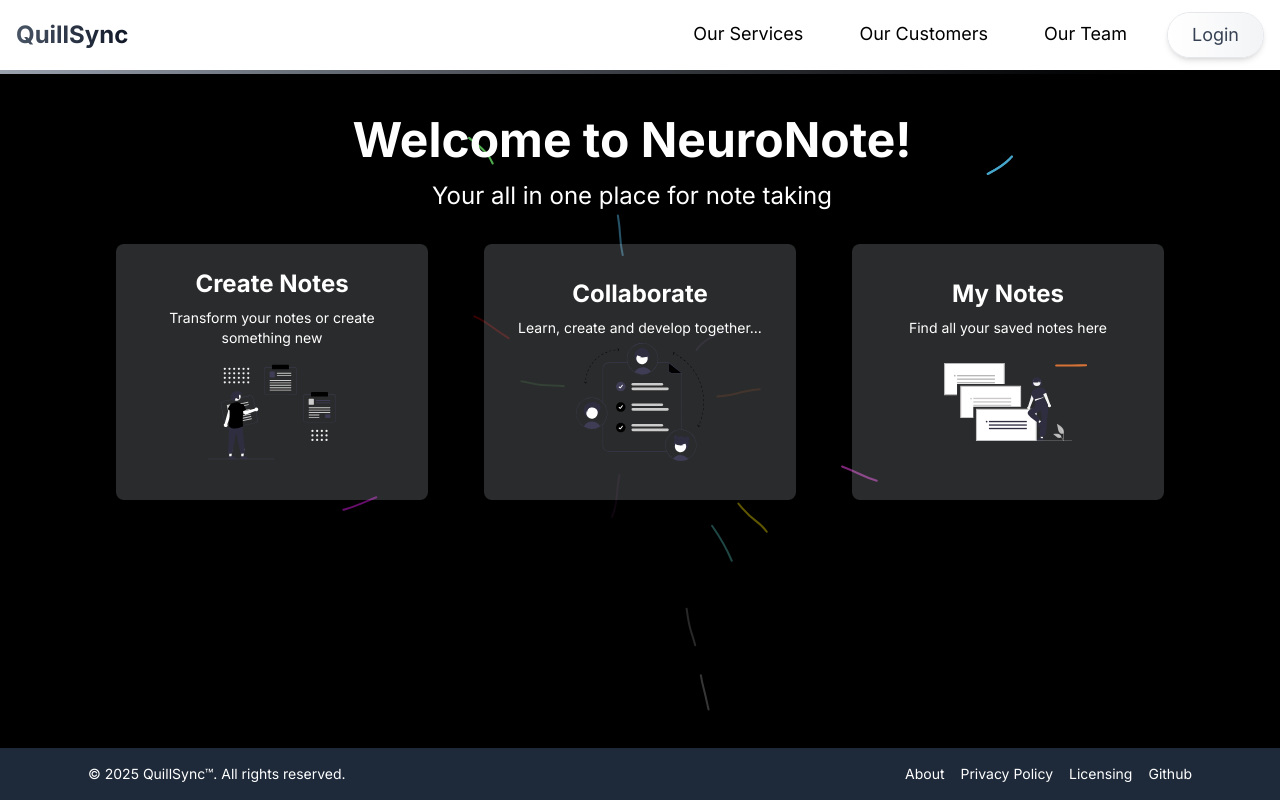
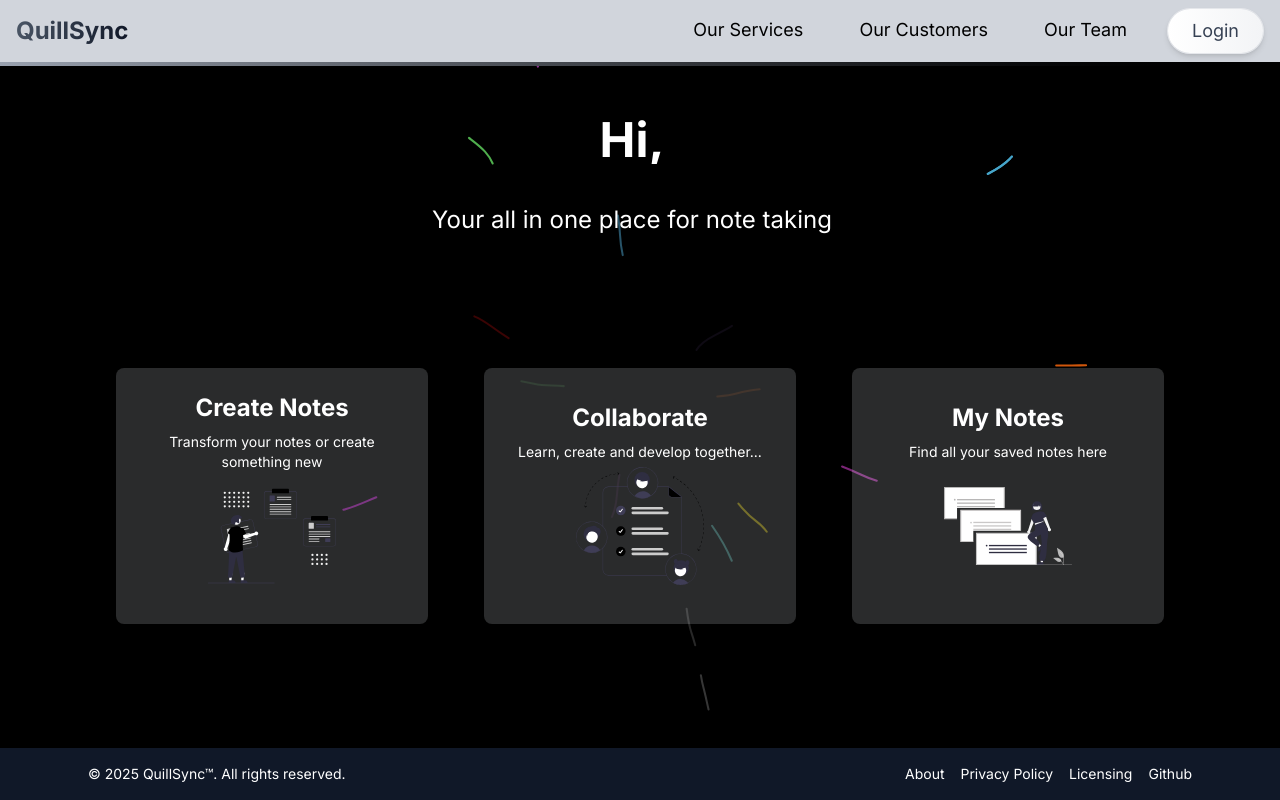
Before and after one commit to real-vit/NeuroNote, a React (Vite) app in the folder frontend/: page / in a window 1280 px wide. Built offline with nearby package versions, Linux system fonts and the light colour scheme; a web font is replaced by a local one.

Commit message:
UI Changes

```diff
--- a/frontend/src/components/ui/Footer.jsx
+++ b/frontend/src/components/ui/Footer.jsx
@@ -5,7 +5,7 @@ import { FaGithub, FaInstagram, FaTwitter, FaEnvelope, FaLinkedinIn } from "reac
 
 const Footer = () => {
     return (
-      <footer className="w-full bg-gray-800 py-4 shadow-2xl">
+        <footer className="w-full bg-gray-900 py-4 shadow-2xl z-50">
             <div className="max-w-6xl mx-auto flex flex-col md:flex-row items-center justify-between px-6">
                 <p className="text-sm text-white">© {new Date().getFullYear()} QuillSync™. All rights reserved.</p>
                 <div className="flex space-x-4 mt-2 md:mt-0">
--- a/frontend/src/components/ui/Hub.jsx
+++ b/frontend/src/components/ui/Hub.jsx
@@ -4,6 +4,7 @@ import Navbar from './NavBar.jsx';
 import { useNavigate } from 'react-router-dom';
 import BackgroundLines from './background-lines.jsx';
 import Footer from './Footer.jsx';
+
 
 
 const Hub = () => {
@@ -21,6 +22,7 @@ const Hub = () => {
     navigate('/search');
   };
 
+
   return (
     <div className="min-h-screen flex flex-col bg-black">
       {/* Navbar */}
@@ -37,11 +39,12 @@ const Hub = () => {
                 animate={{ clipPath: 'inset(0 0% 0 0)' }}
                 transition={{ duration: 2, ease: "easeOut" }}
               >
-                Welcome to NeuroNote!
+                Hi,{sessionStorage.getItem("username")}
               </motion.h1>
+              <br />
 
               <motion.h1
-                className="text-xl md:text-2xl font-inter text-white text-center relative z-10"
+                className="text-xl md:text-2xl font-inter text-white text-center relative z-10 "
                 initial={{ opacity: 0 }}
                 animate={{ opacity: 1 }}
                 transition={{ duration: 5 }}
@@ -79,7 +82,7 @@ const Hub = () => {
                 initial={{ y: 0, boxShadow: '0px 0px 10px rgba(0,0,0,0.1)' }}
                 whileHover={{ y: -5, boxShadow: '0px 10px 20px rgba(0,0,0,0.2)' }}
                 transition={{ duration: 0.3, ease: 'easeInOut' }}
-                className="group w-full sm:w-2/5 md:w-1/4 h-40 md:h-64 rounded-lg flex flex-row md:flex-col justify-between md:justify-center items-center shadow-lg relative overflow-hidden cursor-pointer mx-2 sm:mx-3 md:mx-4 p-3 sm:p-4 md:p-5 mb-4 sm:mb-0 bg-grey-100"
+                className="group w-full sm:w-2/5 md:w-1/4 h-40 md:h-64 rounded-lg flex flex-row md:flex-col justify-between md:justify-center items-center shadow-lg relative overflow-hidden cursor-pointer mx-2 sm:mx-3 md:mx-4 p-3 sm:p-4 md:p-5 mb-4 sm:mb-0 bg-grey-100 mt-25"
               >
                 {/* Background overlay */}
                 <motion.div
--- a/frontend/src/components/ui/Login.jsx
+++ b/frontend/src/components/ui/Login.jsx
@@ -1,5 +1,5 @@
 import React, { useState } from "react";
-import GOOGLE_ICON from "../../assets/google_logo.svg";
+
 import { useNavigate } from "react-router-dom";
 import Footer from "./Footer";
 
@@ -11,13 +11,15 @@ const Login = () => {
     const [error, setError] = useState("");
 
     const handleLogin = async (e) => {
-        e.preventDefault(); // Prevent default form submission
+        e.preventDefault();
 
-        // Prepare the login request body
+
         const loginData = {
             username,
             password,
         };
+
+
 
         try {
             const response = await fetch("http://localhost:4000/auth/login", {
@@ -34,10 +36,11 @@ const Login = () => {
 
             const data = await response.json();
 
-            // Store the access token in localStorage
+
             localStorage.setItem("accessToken", data.access_token);
+            sessionStorage.setItem("username",loginData.username);
 
-            // Navigate to a different page on successful login (e.g., Dashboard)
+
             navigate("/");
         } catch (error) {
             console.error("Login Error:", error);
@@ -47,9 +50,9 @@ const Login = () => {
 
     return (
         <div className="min-h-screen flex flex-col">
-            {/* Main Content */}
+
             <div className="flex-grow flex">
-                {/* Left Side */}
+
                 <div className="relative bg-black w-1/2 flex flex-col">
                     <div className="absolute top-[20%] left-[10%] flex flex-col">
                         <h1 className="max-w-[500px] text-3xl text-white font-bold py-2 cursor-pointer"
@@ -68,16 +71,16 @@ const Login = () => {
                     </div>
                 </div>
 
-                {/* Right Side */}
+
                 <div className="w-1/2 bg-[#f5f5f5] flex flex-col p-10 justify-center items-center">
-                    {/* Login Form */}
+
                     <form onSubmit={handleLogin} className="w-full flex flex-col max-w-[500px] py-10">
                         <div className="w-full flex flex-col">
                             <h3 className="text-2xl font-semibold mb-4">Login</h3>
                             <p className="text-sm mb-2">Welcome Back! Please enter your details.</p>
                         </div>
 
-                        {/* Input Fields */}
+
                         <div className="w-full flex flex-col">
                             <input
                                 type="username"
@@ -95,17 +98,16 @@ const Login = () => {
                             />
                         </div>
 
-                        {/* Error Message */}
+
                         {error && <p className="text-red-500 text-sm mb-4">{error}</p>}
 
-                        {/* Remember Me and Forgot Password */}
                         <div className="w-full flex items-center justify-between">
                             <p className="text-sm font-medium cursor-pointer underline">
                                 Forgot password?
                             </p>
                         </div>
 
-                        {/* Login and Register Buttons */}
+
                         <div className="w-full flex flex-col my-4 gap-4">
                             <button type="submit" className="w-full text-white bg-black border border-black rounded-2xl p-3 text-center cursor-pointer">
                                 Login
@@ -113,7 +115,7 @@ const Login = () => {
                             <button
                                 type="button"
                                 className="w-full text-black bg-white border border-black rounded-2xl p-3 text-center cursor-pointer"
-                                onClick={() => navigate('/Register')} // Navigate to Register Page
+                                onClick={() => navigate('/Register')}
                             >
                                 Register
                             </button>
@@ -123,7 +125,7 @@ const Login = () => {
 
                     </form>
 
-                    {/* Sign Up Prompt */}
+
                     <div className="w-full flex items-center justify-center">
                         <p className="text-sm text-black">
                             Don't have an account?{" "}
@@ -135,7 +137,7 @@ const Login = () => {
                 </div>
             </div>
 
-            {/* Footer Component */}
+
             <Footer />
         </div>
     );
--- a/frontend/src/components/ui/NavBar.jsx
+++ b/frontend/src/components/ui/NavBar.jsx
@@ -35,8 +35,8 @@ const Navbar = () => {
   };
 
   return (
-    <nav className="bg-white text-black shadow-md fixed w-full top-0 left-0 z-50">
-      <div className="container mx-auto flex justify-between items-center px-4 py-3">
+    <nav className="bg-gray-300 text-black shadow-md fixed w-full top-0 left-0 z-50">
+      <div className="container mx-auto flex justify-between items-center px-4 py-2">
         <motion.div
           initial={{ opacity: 0, y: -20 }}
           animate={{ opacity: 1, y: 0 }}
--- a/frontend/src/components/ui/collaborations.jsx
+++ b/frontend/src/components/ui/collaborations.jsx
@@ -1,5 +1,5 @@
 import React, { useState, useRef, useEffect } from 'react';
-import {Sparkles, Check, Users, Phone, Bold, Italic, Image, Save, Plus, Minus, Mic, Clipboard, X, FileText, Heading , Book, Search, BrainCircuit} from 'lucide-react';
+import { Sparkles, Check, Users, Phone, Bold, Italic, Image, Save, Plus, Minus, Mic, Clipboard, X, FileText, Heading, Book, Search, BrainCircuit } from 'lucide-react';
 import html2pdf from 'html2pdf.js';
 import { motion } from 'framer-motion';
 import * as pdfjsLib from 'pdfjs-dist/build/pdf';
@@ -14,7 +14,7 @@ const Collabs = () => {
   const [fontSize, setFontSize] = useState(16);
   const [isBold, setIsBold] = useState(false);
   const [isItalic, setIsItalic] = useState(false);
-  const[isHeading, setIsHeading] = useState(false);
+  const [isHeading, setIsHeading] = useState(false);
   const [recording, setRecording] = useState(false);
   const [recordedText, setRecordedText] = useState('');
   const [showSidebar, setShowSidebar] = useState(false);
@@ -120,7 +120,7 @@ const Collabs = () => {
   };
 
   const handleSaveAsPDF = () => {
-    const canvasContent = canvasRef.current;
+    const canvasContent = bigCanvasRef.current;
     const options = {
       margin: 10,
       filename: 'canvas.pdf',
@@ -300,7 +300,7 @@ const Collabs = () => {
 
   return (
     <>
-    <Navbar/>
+      <Navbar />
       <div className="flex h-screen">
         {/* Sidebar */}
 
@@ -332,8 +332,7 @@ const Collabs = () => {
           </label>
 
           <button
-    className={`w-8 h-8 md:w-12 md:h-12 rounded-full transition-colors flex items-center justify-center gap-2 shadow-sm ${
-      recording ? 'bg-red-500 text-white' : 'bg-white/50 text-black hover:bg-gray-500 hover:text-white'
+            className={`w-8 h-8 md:w-12 md:h-12 rounded-full transition-colors flex items-center justify-center gap-2 shadow-sm ${recording ? 'bg-red-500 text-white' : 'bg-white/50 text-black hover:bg-gray-500 hover:text-white'
               }`}
             onClick={recording ? handleStopRecording : handleStartRecording}
             title={recording ? 'Stop Recording' : 'Start Recording'}
--- a/frontend/src/index.css
+++ b/frontend/src/index.css
@@ -1,5 +1,5 @@
 @import url("https://fonts.googleapis.com/css2?family=Inter:wght@100..900&display=swap");
-
+@import url('https://fonts.googleapis.com/css2?family=Poppins:ital,wght@0,100;0,200;0,300;0,400;0,500;0,600;0,700;0,800;0,900;1,100;1,200;1,300;1,400;1,500;1,600;1,700;1,800;1,900&display=swap');
 body {
   font-family: "Inter", sans-serif;
 }
```
Also changed, not shown: frontend/src/components/ui/Register.jsx (+43 -23 lines). Lines whose indentation alone changed are shown as unchanged.
